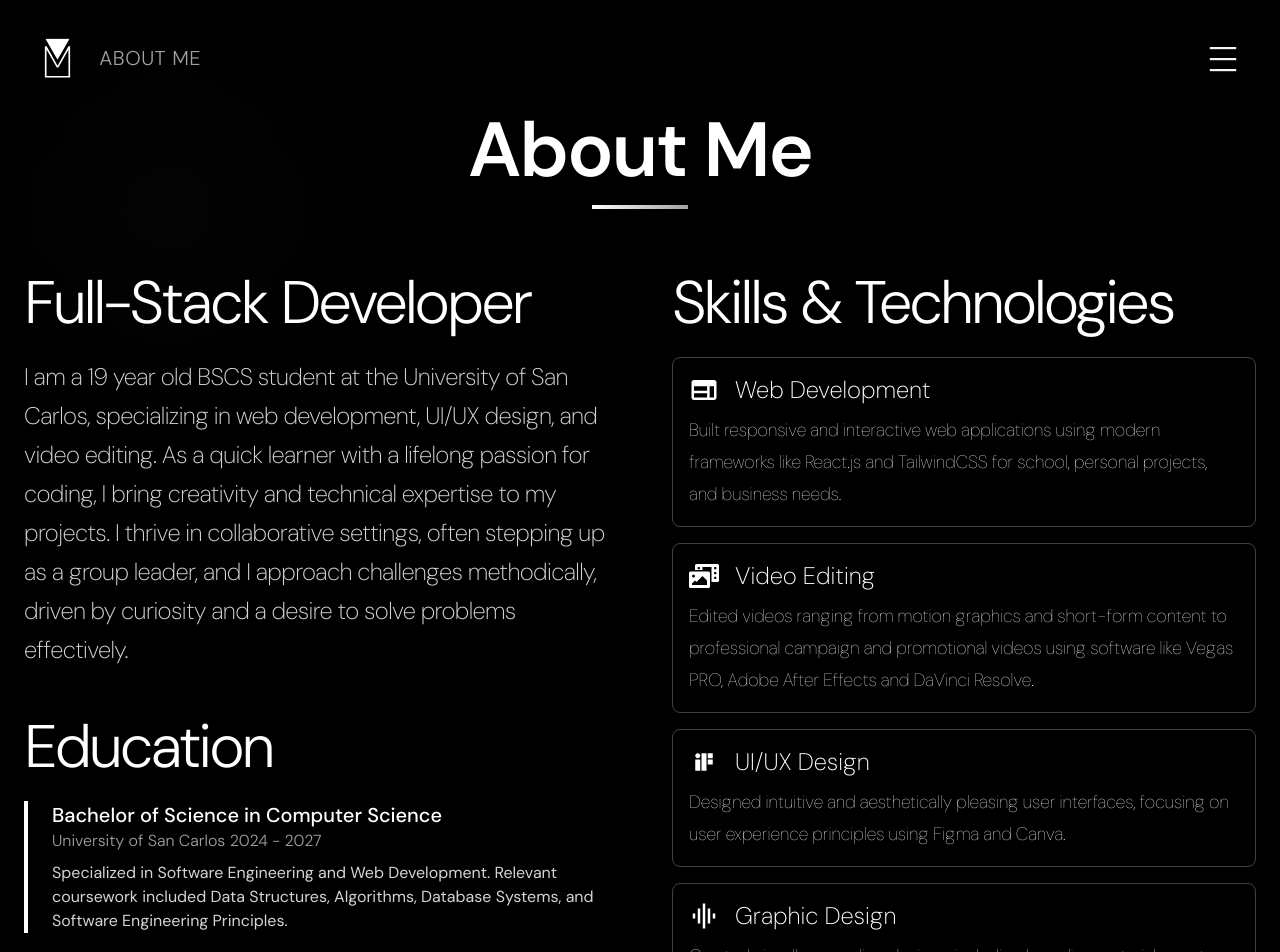
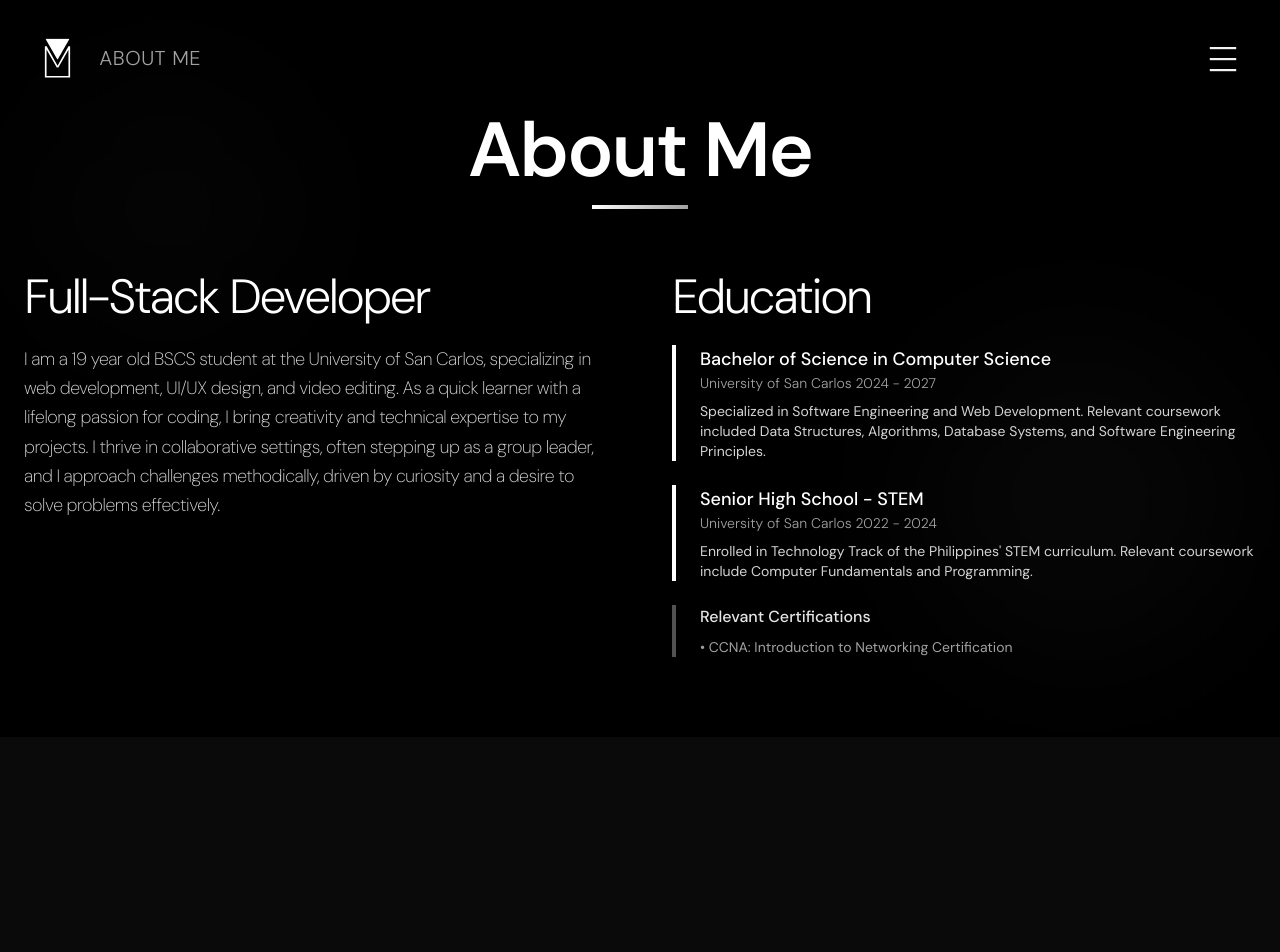
Before and after one commit to devliqht/portfolio-revamp, a Next.js app: page /about in a window 1280 px wide. Shown: the top 952 px of the page. After the commit the page ends 800 px from the top, so only its background shows below. Built offline with nearby package versions, Linux system fonts and the light colour scheme.

Commit message:
feat: removed skills from about page

```diff
--- a/src/app/about/page.tsx
+++ b/src/app/about/page.tsx
@@ -1,69 +1,5 @@
 'use client';
 import React, { useEffect, useState, useRef } from 'react';
-import { MdOutlineWeb } from "react-icons/md";
-import { FaPhotoVideo } from "react-icons/fa";
-import { CgIfDesign } from "react-icons/cg";
-import { MdOutlineGraphicEq } from "react-icons/md";
-import { MdPhoto } from "react-icons/md";
-import { SiAdobelightroomclassic } from "react-icons/si";
-import { PiFileCpp } from "react-icons/pi";
-
-const iconSize: number = 30;
-const ComputerSkills = [
-    {
-        icon: <MdOutlineWeb size={iconSize}/>,
-        name: "Web Development",
-        description: "Built responsive and interactive web applications using modern frameworks like React.js and TailwindCSS for school, personal projects, and business needs."
-    },
-    {
-        icon: <FaPhotoVideo size={iconSize}/>,
-        name: "Video Editing",
-        description: "Edited videos ranging from motion graphics and short-form content to professional campaign and promotional videos using software like Vegas PRO, Adobe After Effects and DaVinci Resolve."
-    },
-    {
-        icon: <CgIfDesign size={iconSize}/>,
-        name: "UI/UX Design",
-        description: "Designed intuitive and aesthetically pleasing user interfaces, focusing on user experience principles using Figma and Canva."
-    },
-    {
-        icon: <MdOutlineGraphicEq size={iconSize}/>,
-        name: "Graphic Design",
-        description: "Created visually appealing designs, including branding materials, posters, social media graphics, and digital illustrations using Paint.NET and Canva."
-    },
-    {
-        icon: <MdPhoto size={iconSize}/>,
-        name: "Photography",
-        description: "Captured and edited high-quality photographs for creative and professional use, including portraits, landscapes, and personal photos."
-    },
-    {
-        icon: <SiAdobelightroomclassic size={iconSize}/>,
-        name: "Color Grading",
-        description: "Enhanced and corrected colors in photos and videos to achieve cinematic and stylistic effects using Adobe Lightroom Classic, DaVinci Resolve and Magic Bullet Suite."
-    },
-    {
-        icon: <PiFileCpp size={iconSize}/>,
-        name: "Systems Programming (C, C++)",
-        description: "Developed low-level applications using C and C++, with a focus on memory management and manipulation, engaging in low-level memory manipulation of games such as Minecraft Bedrock Edition."
-    },
-];
-
-const ComputerSkillsContainer: React.FC = () => {
-    return (
-        <>
-            {ComputerSkills.map((item, index) => (
-                <div key={index} className="flex flex-col gap-2 p-4 my-4 bg-black border-[1px] border-neutral-700 rounded-lg">
-                    <div className="flex flex-row items-center gap-4 text-white">
-                        {item.icon}
-                        <span className="text-lg md:text-2xl tracking-tightest font-dm-sans font-extralight">{item.name}</span>
-                    </div>
-                    <p className="font-dm-sans text-lg font-thin text-left leading-8">
-                        {item.description}
-                    </p>
-                </div>
-            ))}
-        </>
-    );
-};
 
 const AboutSection: React.FC = () => {
   const [isVisible, setIsVisible] = useState(false);
@@ -72,41 +8,38 @@ const AboutSection: React.FC = () => {
   useEffect(() => {
     const observer = new IntersectionObserver(
       ([entry]) => {
-        console.log('Intersection observed:', entry.isIntersecting, entry.intersectionRatio);
         if (entry.isIntersecting) {
           setIsVisible(true);
         }
       },
       { threshold: 0.1 }
     );
-
-    if (sectionRef.current) {
-      observer.observe(sectionRef.current);
+    let currentRef = sectionRef.current;
+    if (currentRef) {
+      observer.observe(currentRef);
     }
-
-    // Fallback: show content after 2 seconds if intersection observer doesn't work
     const fallbackTimer = setTimeout(() => {
-      setIsVisible(true);
+      setIsVisible(prev => !prev ? true : prev);
     }, 2000);
 
     return () => {
-      observer.disconnect();
+      if (currentRef) {
+        observer.unobserve(currentRef);
+      }
       clearTimeout(fallbackTimer);
     };
   }, []);
 
-  console.log('isVisible:', isVisible);
-
   return (
+    <>
       <section
         ref={sectionRef}
-      className="min-h-screen bg-white dark:bg-black relative overflow-hidden"
+        className="bg-white dark:bg-black relative overflow-hidden"
         id="about"
       >
         <div className="absolute inset-0 overflow-hidden pointer-events-none">
           <div className="absolute top-20 left-10 w-64 h-64 bg-neutral-200/10 dark:bg-neutral-800/10 rounded-full blur-3xl" />
           <div className="absolute bottom-20 right-10 w-80 h-80 bg-neutral-300/10 dark:bg-neutral-700/10 rounded-full blur-3xl" />
-
           <div className="absolute inset-0 opacity-[0.1] dark:opacity-[0.02]"
             style={{
               backgroundImage: `
@@ -118,7 +51,7 @@ const AboutSection: React.FC = () => {
           />
         </div>
 
-      <div className="relative z-10 max-w-7xl mx-auto px-6 py-20">
+        <div className="relative z-10 max-w-7xl mx-auto px-6 pt-20">
           <div className={`text-center mb-16 mt-8 transition-all duration-1000 ${isVisible ? 'opacity-100 translate-y-0' : 'opacity-0 translate-y-8'}`}>
             <h2 className="text-[14vw] sm:text-6xl md:lg:text-[6vw] font-dm-sans font-semibold text-black dark:text-white tracking-tight mb-4 hover:cursor-pointer hover:text-transparent hover:[-webkit-text-stroke:2px_black] dark:hover:text-black dark:hover:[-webkit-text-stroke:2px_white]">
               About Me
@@ -126,90 +59,74 @@ const AboutSection: React.FC = () => {
             <div className="w-24 h-1 bg-gradient-to-r from-black to-neutral-500 dark:from-white dark:to-neutral-400 mx-auto" />
           </div>
 
-        <div className="grid lg:grid-cols-2 gap-16 items-start">
-          <div className={`space-y-12 transition-all duration-1000 delay-200 ${isVisible ? 'opacity-100 translate-x-0' : 'opacity-0 -translate-x-8'}`}>
+          <div className="grid lg:grid-cols-2 gap-16 items-start mb-20">
+            <div className={`space-y-8 transition-all duration-1000 delay-200 ${isVisible ? 'opacity-100 translate-x-0' : 'opacity-0 -translate-x-8'}`}>
               <div>
-              <h3 className="text-3xl md:text-6xl font-dm-sans font-light text-black dark:text-white mb-6 tracking-tighter">
+                <h3 className="text-3xl md:text-5xl font-dm-sans font-light text-black dark:text-white mb-6 tracking-tighter">
                   Full-Stack Developer
                 </h3>
-              <div className="space-y-4 text-2xl tracking-tight font-extralight text-neutral-700 dark:text-neutral-300 leading-relaxed">
+                <div className="space-y-4 text-lg tracking-tight font-extralight text-neutral-700 dark:text-neutral-300 leading-relaxed">
                   <p>
                   I am a 19 year old BSCS student at the University of San Carlos, specializing in web development, UI/UX design, and video editing. As a quick learner with a lifelong passion for coding, I bring creativity and technical expertise to my projects. I thrive in collaborative settings, often stepping up as a group leader, and I approach challenges methodically, driven by curiosity and a desire to solve problems effectively.
                   </p>
                 </div>
               </div>
+            </div>
 
+            <div className={`space-y-8 transition-all duration-1000 delay-400 ${isVisible ? 'opacity-100 translate-x-0' : 'opacity-0 translate-x-8'}`}>
               <div>
-              <h3 className="text-2xl md:text-6xl font-dm-sans font-light text-black dark:text-white mb-6 tracking-tighter">
+                <h3 className="text-3xl md:text-5xl font-dm-sans font-light text-black dark:text-white mb-6 tracking-tighter">
                   Education
                 </h3>
                 <div className="space-y-6">
                   <div className="border-l-4 border-black dark:border-white pl-6">
-                  <h4 className="text-xl font-dm-sans font-medium text-black dark:text-white">
+                    <h4 className="text-lg font-dm-sans font-medium text-black dark:text-white">
                       Bachelor of Science in Computer Science
                     </h4>
-                  <p className="text-neutral-600 dark:text-neutral-400 font-light">
+                    <p className="text-neutral-600 dark:text-neutral-400 font-light text-sm">
                       University of San Carlos 2024 - 2027
                     </p>
-                  <p className="text-neutral-700 dark:text-neutral-300 mt-2">
+                    <p className="text-neutral-700 dark:text-neutral-300 mt-2 text-sm">
                       Specialized in Software Engineering and Web Development.
                       Relevant coursework included Data Structures, Algorithms, Database Systems,
                       and Software Engineering Principles.
                     </p>
                   </div>
                   <div className="border-l-4 border-black dark:border-white pl-6">
-                  <h4 className="text-xl font-dm-sans font-medium text-black dark:text-white">
+                    <h4 className="text-lg font-dm-sans font-medium text-black dark:text-white">
                       Senior High School - STEM
                     </h4>
-                  <p className="text-neutral-600 dark:text-neutral-400 font-light">
+                    <p className="text-neutral-600 dark:text-neutral-400 font-light text-sm">
                       University of San Carlos 2022 - 2024
                     </p>
-                  <p className="text-neutral-700 dark:text-neutral-300 mt-2">
+                    <p className="text-neutral-700 dark:text-neutral-300 mt-2 text-sm">
                       Enrolled in Technology Track of the Philippines' STEM curriculum. Relevant coursework include Computer Fundamentals and Programming.
                     </p>
                   </div>
-
                   <div className="border-l-4 border-neutral-400 dark:border-neutral-600 pl-6">
-                  <h4 className="text-lg font-dm-sans font-medium text-neutral-800 dark:text-neutral-200">
+                    <h4 className="text-base font-dm-sans font-medium text-neutral-800 dark:text-neutral-200">
                       Relevant Certifications
                     </h4>
-                  <ul className="text-neutral-600 dark:text-neutral-400 mt-2 space-y-1">
+                    <ul className="text-neutral-600 dark:text-neutral-400 mt-2 space-y-1 text-sm">
                       <li>• CCNA: Introduction to Networking Certification</li>
                     </ul>
                   </div>
                 </div>
               </div>
             </div>
-
-          <div className={`transition-all duration-1000 delay-400 ${isVisible ? 'opacity-100 translate-x-0' : 'opacity-0 translate-x-8'}`}>
-            <h3 className="text-2xl md:text-6xl font-dm-sans font-light text-black dark:text-white mb-6 tracking-tighter">
-              Skills & Technologies
-            </h3>
-
-            <div className="space-y-6">
-              <ComputerSkillsContainer />
           </div>
         </div>
-        </div>
-      </div>
-
         <style jsx>{`
+          /* Styles specific to AboutSection if any */
           @keyframes float-in-bottom {
-          0% {
-            opacity: 0;
-            transform: translateY(30px);
+            0% { opacity: 0; transform: translateY(30px); }
+            100% { opacity: 1; transform: translateY(0); }
           }
-          100% {
-            opacity: 1;
-            transform: translateY(0);
-          }
-        }
-
-        .animate-float-in-bottom {
-          animation: float-in-bottom 0.8s ease-out forwards;
-        }
+          .animate-float-in-bottom { animation: float-in-bottom 0.8s ease-out forwards; }
         `}</style>
       </section>
+
+    </>
   );
 };
 
```
Lines whose indentation alone changed are shown as unchanged.
